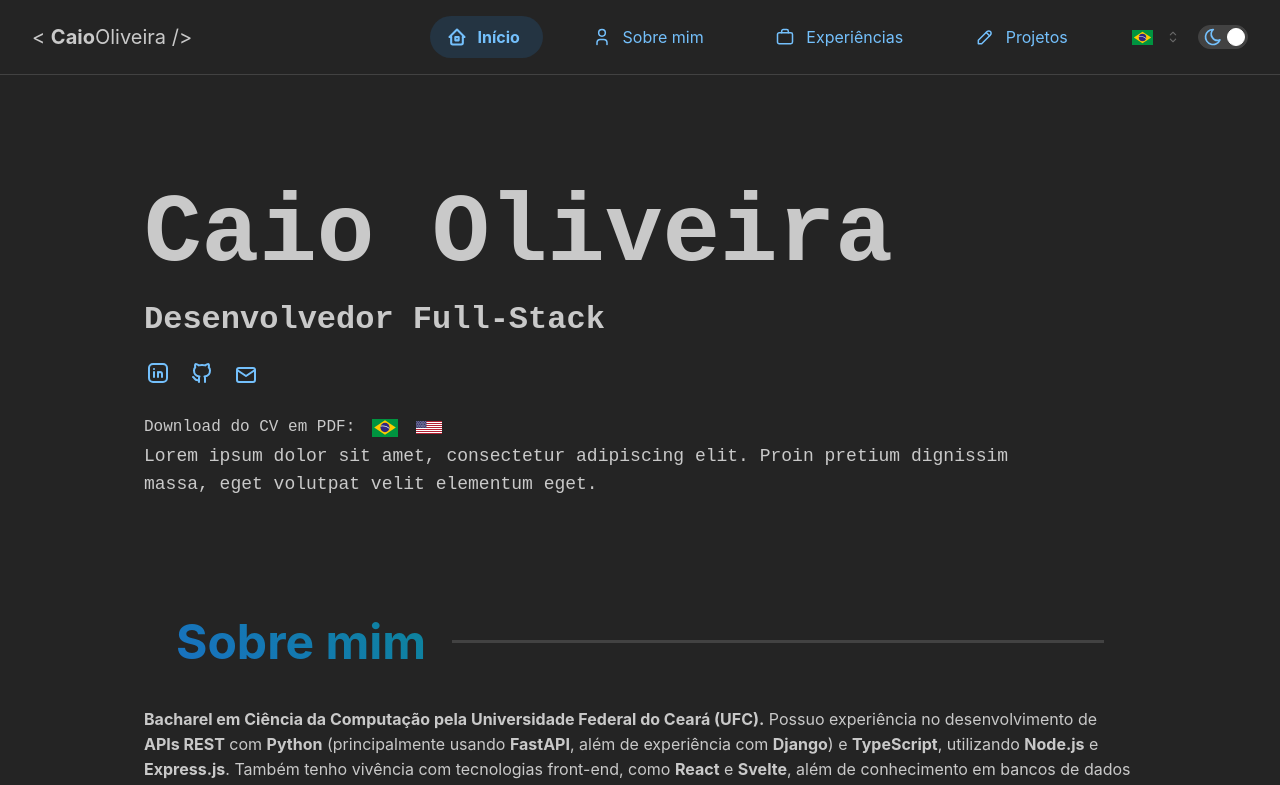
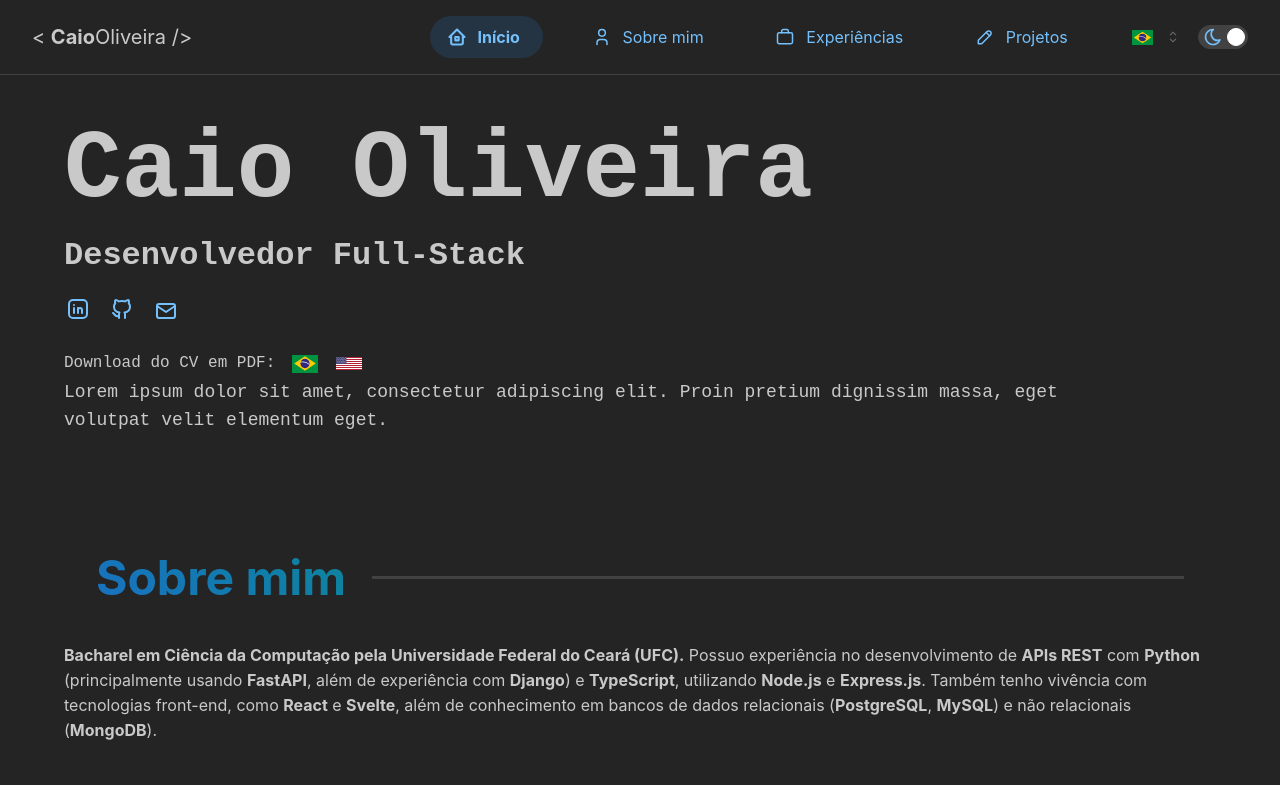
Before and after one commit to caiofov/caiofov.github.io, a React (Create React App) app: page / in a window 1280 px wide. Shown: the top 785 px of the page. Built offline with nearby package versions, Linux system fonts and the light colour scheme.

Commit message:
refactor: move app shell from app file and set container margin

```diff
--- a/src/App.css
+++ b/src/App.css
@@ -33,223 +33,3 @@
   --font-family-courier: "Courier New", Courier, monospace;
   --font-family-sections: "Montserrat";
 }
-html,
-.App {
-  background: var(--dark-navbar-background);
-  background: radial-gradient(
-    circle at left top,
-    var(--dark-navbar-background) 0%,
-    rgba(12, 28, 67, 1) 30%,
-    rgba(2, 0, 36, 1) 100%
-  );
-}
-a {
-  color: var(--dark-link);
-}
-p,
-li {
-  font-family: var(--font-family-primary);
-  font-size: 15px;
-  color: var(--dark-primary);
-}
-
-section {
-  padding-top: 100px;
-}
-
-/* SCROLLBAR */
-/* width */
-::-webkit-scrollbar {
-  width: 10px;
-}
-
-/* Track */
-::-webkit-scrollbar-track,
-::-webkit-scrollbar-track-piece {
-  background: var(--dark-scrollbar-background);
-  border-radius: 10px;
-}
-
-/* Handle */
-::-webkit-scrollbar-thumb {
-  background: var(--dark-scrollbar-handle);
-  border-radius: 10px;
-}
-
-/* Handle on hover */
-::-webkit-scrollbar-thumb:hover {
-  background: var(--dark-button-hover);
-}
-/* TITLES */
-h1,
-.typed-h1 span {
-  font-family: var(--font-family-courier);
-  font-size: 70px;
-  font-weight: bold;
-  color: var(--dark-primary);
-}
-h2,
-.typed-h2 span {
-  font-family: "Courier New", Courier, monospace;
-  font-size: 28px;
-  color: var(--dark-primary);
-}
-
-h3,
-h4 {
-  color: var(--dark-primary) !important;
-  font-family: var(--font-family-sections);
-}
-.container {
-  background: none;
-}
-
-/* NAVBAR */
-
-nav.navbar {
-  padding: 18px 0;
-  width: 100%;
-  height: 8%;
-  z-index: 9999;
-  color: var(--dark-primary);
-  transition: all 01s ease-in-out;
-}
-.navbar-scrolled {
-  box-shadow: 0px 4px 12px rgba(0, 0, 0, 0.1);
-  background-color: var(--dark-navbar-background);
-  opacity: 50%;
-}
-.navbar-scrolled:hover {
-  opacity: 100%;
-}
-
-.navbar {
-  font-size: 14px;
-}
-.navbar-brand {
-  font-size: 15px;
-  color: var(--dark-primary) !important;
-  font-family: var(--font-family-courier);
-}
-
-.navbar-nav a {
-  font-family: var(--font-family-primary);
-  text-decoration: none;
-  transition: 0.2s ease-in-out;
-  color: var(--dark-primary);
-}
-.navbar-nav a.active {
-  color: var(--dark-button-hover) !important;
-  font-weight: bold;
-}
-.navbar-nav a:hover {
-  color: var(--dark-button-hover);
-}
-
-#language-selector .btn {
-  background-color: transparent;
-  border: none;
-  margin-left: 5px;
-  padding: 0px 3px !important;
-  transition: 0.2s ease-in-out;
-}
-#language-selector .btn img {
-  height: 20px;
-  width: 20px;
-  margin: 0;
-}
-
-#language-selector .btn::after {
-  color: var(--dark-primary);
-}
-#language-selector .language-item {
-  font-family: var(--font-family-primary);
-  font-size: 12px;
-}
-
-#language-selector .language-item img {
-  height: 15px;
-  width: 15px;
-  margin-right: 5px;
-}
-#language-selector .dropdown-menu {
-  box-shadow: 0 4px 12px rgba(225, 223, 223, 0.315);
-  min-width: fit-content;
-}
-/* HOME SECTION */
-
-#home-section {
-  margin: 5% 5% 10% 10%;
-  align-self: center;
-}
-
-#contact-info {
-  width: 50%;
-  flex-wrap: wrap;
-}
-#contact-info a,
-#contact-info i {
-  color: var(--dark-primary);
-  text-decoration: none;
-  font-family: var(--font-family-primary);
-  font-style: normal;
-}
-
-#contact-info .bi::before {
-  margin-right: 5px;
-}
-
-#download-cv p {
-  font-size: 15px;
-}
-#download-cv img {
-  height: 12px;
-  margin-left: 5px;
-}
-
-/* ABOUT ME SECTION */
-
-#about-me {
-  display: flex;
-  margin-top: 1vh;
-}
-
-/* EXPERIENCE SECTION */
-
-.experience-title h4 {
-  font-size: 15px;
-  margin: 0;
-}
-
-.experience-title {
-  opacity: 50%;
-  transition: 0.2s ease-in-out;
-  cursor: pointer;
-  margin-right: 10%;
-}
-
-.experience-title:hover {
-  opacity: 100%;
-}
-.experience-title .active {
-  opacity: 100%;
-}
-
-#experiences-body {
-  margin-top: 30px;
-  height: 200px;
-  overflow-y: scroll;
-}
-.experience-company,
-.experience-period {
-  font-size: 13px;
-  margin: 0;
-}
-.experience-skills {
-  margin-top: 5px;
-  margin-left: 1%;
-}
-.experience-skills p {
-  margin-right: 10px;
-  font-size: 13px;
-}
--- a/src/App.tsx
+++ b/src/App.tsx
@@ -1,44 +1,13 @@
-// import "./App.css";
-import { Navbar } from "./components/Navbar";
-import { Home } from "./components/sections/Home";
-import { About } from "./components/sections/About";
-import { Experience } from "./components/sections/Experience";
-import { Projects } from "./components/sections/Projects";
-import { MantineProvider, AppShell, Container } from "@mantine/core";
+import { MantineProvider } from "@mantine/core";
 import { useState } from "react";
-import { DarkModeToggle } from "./components/DarkModeToggle";
+import { AppShell } from "./AppShell";
 
 function App() {
   const [darkMode, setDarkMode] = useState(true);
-  const ThemeToggle = (
-    <DarkModeToggle
-      checked={darkMode}
-      onChange={() => setDarkMode(!darkMode)}
-    />
-  );
+
   return (
     <MantineProvider forceColorScheme={darkMode ? "dark" : "light"}>
-      <AppShell navbar={{ width: "30%", breakpoint: "sm" }}>
-        <Navbar DarkModeToggle={ThemeToggle} />
-
-        <AppShell.Main p="0">
-          <Container
-            pt={"5%"}
-            ml={"10%"}
-            mr={"10%"}
-            fluid
-            style={{ alignContent: "center" }}
-          >
-            <Home />
-
-            <About />
-
-            <Experience />
-
-            <Projects />
-          </Container>
-        </AppShell.Main>
-      </AppShell>
+      <AppShell darkMode={darkMode} setDarkMode={setDarkMode} />
     </MantineProvider>
   );
 }
--- /dev/null
+++ b/src/AppShell.tsx
@@ -0,0 +1,42 @@
+import React from "react";
+import { DarkModeToggle } from "./components/DarkModeToggle";
+import { Navbar } from "./components/Navbar";
+import { Home } from "./components/sections/Home";
+import { About } from "./components/sections/About";
+import { Experience } from "./components/sections/Experience";
+import { Projects } from "./components/sections/Projects";
+import {
+  Container,
+  useMatches,
+  AppShell as AppShellMantine,
+} from "@mantine/core";
+
+export const AppShell: React.FC<{
+  darkMode: boolean;
+  setDarkMode: (v: boolean) => void;
+}> = ({ darkMode, setDarkMode }) => {
+  const ThemeToggle = (
+    <DarkModeToggle
+      checked={darkMode}
+      onChange={() => setDarkMode(!darkMode)}
+    />
+  );
+  const containerMargin = useMatches({ md: "xl", base: "0" });
+  return (
+    <AppShellMantine navbar={{ width: "30%", breakpoint: "sm" }}>
+      <Navbar DarkModeToggle={ThemeToggle} />
+
+      <AppShellMantine.Main p="0" mx={containerMargin}>
+        <Container p="0" mx={containerMargin} fluid>
+          <Home />
+
+          <About />
+
+          <Experience />
+
+          <Projects />
+        </Container>
+      </AppShellMantine.Main>
+    </AppShellMantine>
+  );
+};
```
